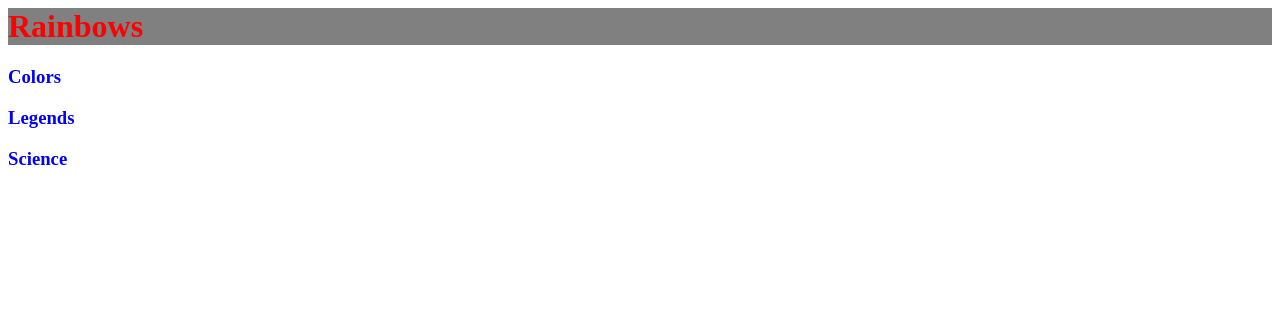
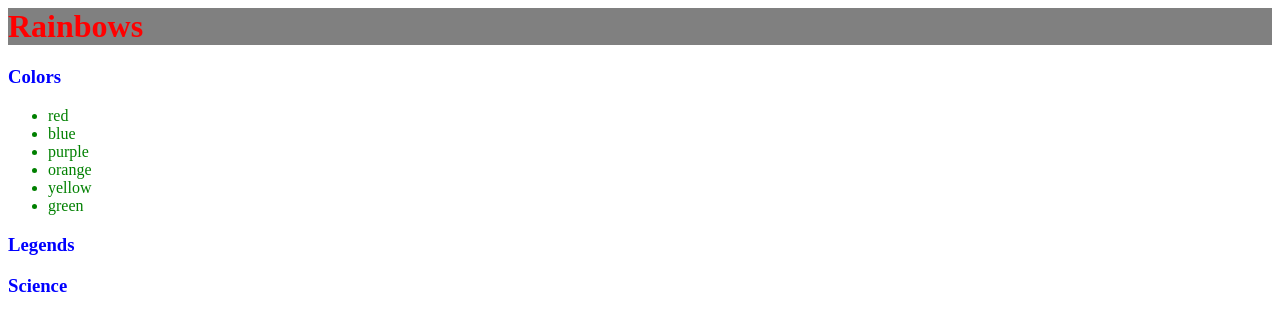
Before and after one commit to cookiesncream716/basic_repo, a plain HTML site: page index.html in a window 1280 px wide. Drawn offline with Linux system fonts and the light colour scheme.

Commit message:
Added colors to index.html.  Styled li in style.css

```diff
--- a/index.html
+++ b/index.html
@@ -7,6 +7,14 @@
 <body>
 	<h1>Rainbows</h1>
 	<h3>Colors</h3>
+		<ul>
+			<li>red</li>
+			<li>blue</li>
+			<li>purple</li>
+			<li>orange</li>
+			<li>yellow</li>
+			<li>green</li>
+		</ul>
 	<h3>Legends</h3>
 	<h3>Science</h3>
 </body>
--- a/style.css
+++ b/style.css
@@ -5,3 +5,6 @@ h1{
 h3{
 	color: blue;
 }
+li{
+	color: green;
+}
```
